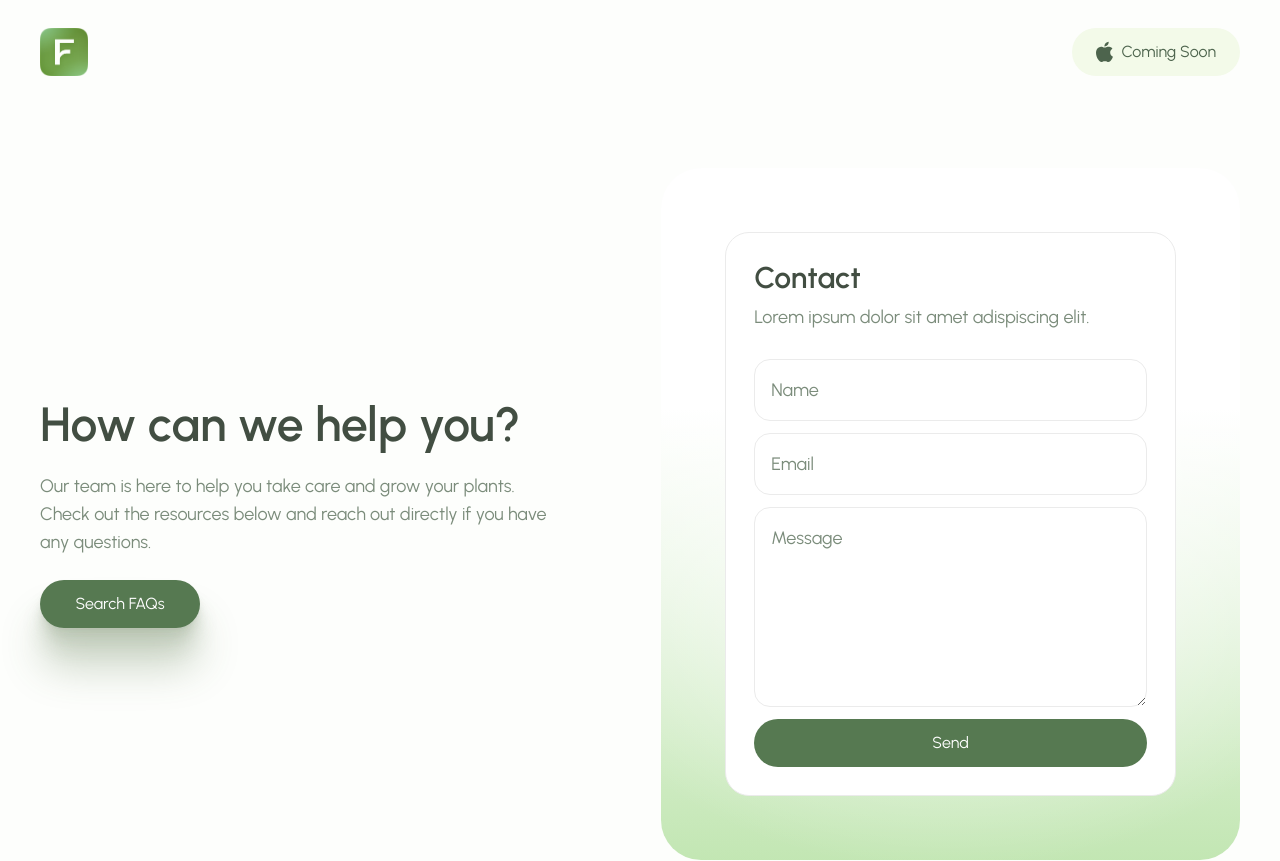
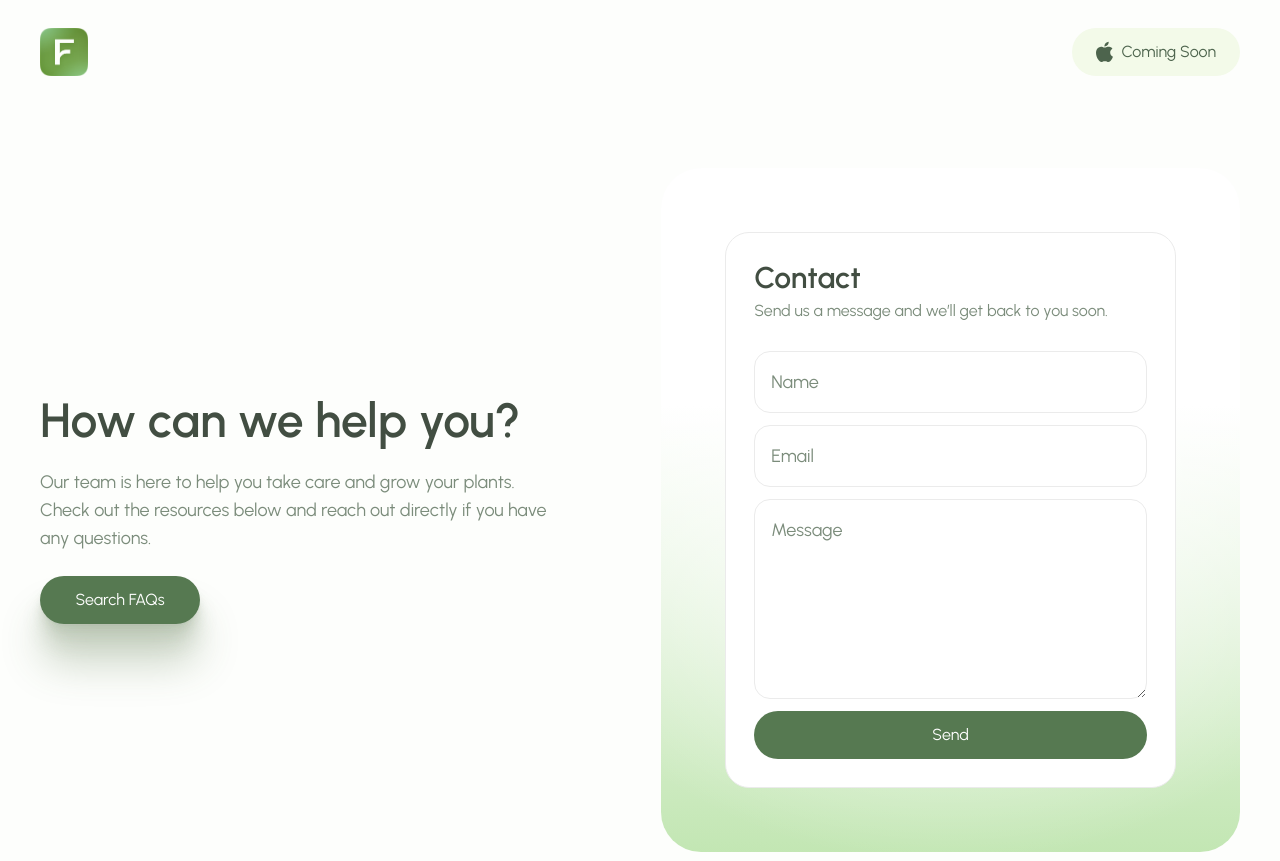
Before and after one commit to Figgy-App/figgy-web, a Next.js app: page /support in a window 1280 px wide. Shown: the top 861 px of the page. Built offline with nearby package versions, Linux system fonts and the light colour scheme.

Commit message:
anchor 'search faq' button to FAQ section

```diff
--- a/app/components/contact-form.tsx
+++ b/app/components/contact-form.tsx
@@ -39,7 +39,7 @@ export default function ContactForm() {
           <h1 className="text-[28px] leading-8 text-[#424E42] font-semibold text-center md:text-left md:text-4xl md:leading-10 lg:text-5xl lg:leading-none">How can we help you?</h1>
           <p className="max-w-[400px] my-0 mx-auto md:max-w-[520px] md:m-0 pt-3 pb-5 text-sm text-[#7B8C7B] text-center md:text-left md:py-4 lg:py-6 md:text-base lg:text-lg">Our team is here to help you take care and grow your plants.
             Check out the resources below and reach out directly if you have any questions.</p>
-          <Link href={"/"} className="block w-40 py-3 px-6 my-0 mx-auto md:m-0 text-sm md:text-base text-[#fff] text-center bg-[#567951] border-solid border-[#567951] rounded-full button-shadow">
+          <Link href={"#faq"} className="block w-40 py-3 px-6 my-0 mx-auto md:m-0 text-sm md:text-base text-[#fff] text-center bg-[#567951] border-solid border-[#567951] rounded-full button-shadow">
             Search FAQs
           </Link>
         </div>
@@ -49,7 +49,7 @@ export default function ContactForm() {
         >
           <div className="p-7 bg-[#fff] border border-[#EBEBEB] rounded-3xl">
             <p className="text-[28px] leading-8 md:text-3xl md:leading-[34px] text-[#424E42] font-semibold">Contact</p>
-            <p className="pt-2 pb-7 text-sm text-[#7B8C7B] md:text-base lg:text-lg">Lorem ipsum dolor sit amet adispiscing elit.</p>
+            <p className="pt-1 pb-7 text-sm text-[#7B8C7B] md:text-base">Send us a message and we’ll get back to you soon.</p>
 
             <form onSubmit={handleSubmit} className="flex flex-col gap-3">
               <div className="flex flex-col text-sm text-[#7B8C7B] md:text-base lg:text-lg">
--- a/app/components/faq-accordion.tsx
+++ b/app/components/faq-accordion.tsx
@@ -19,7 +19,7 @@ export default function FaqAccordion({ items }: FAQProps) {
   };
 
   return (
-    <section className="py-12 px-6 md:px-10 md:py-20 lg:py-32">
+    <section id="faq" className="py-12 px-6 md:px-10 md:py-20 lg:py-32">
       <div className="max-w-[1200px] my-0 mx-auto">
         <h1 className="text-[28px] leading-8 text-[#424E42] font-semibold text-center md:text-4xl md:leading-10 lg:text-5xl lg:leading-none">
           Frequently Asked Questions
```
